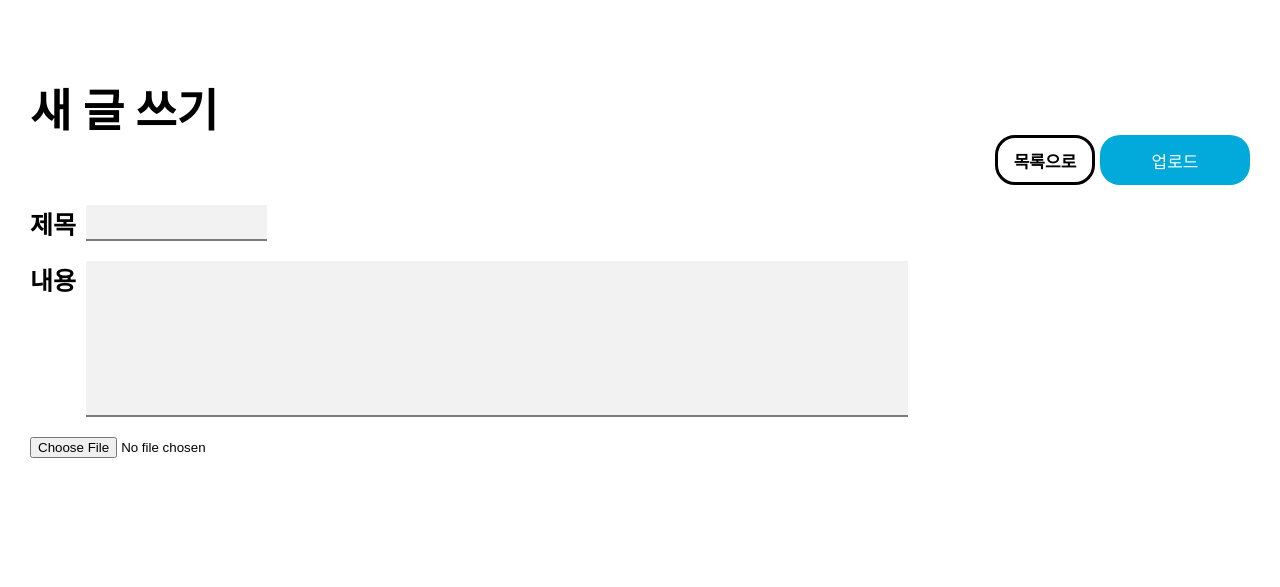
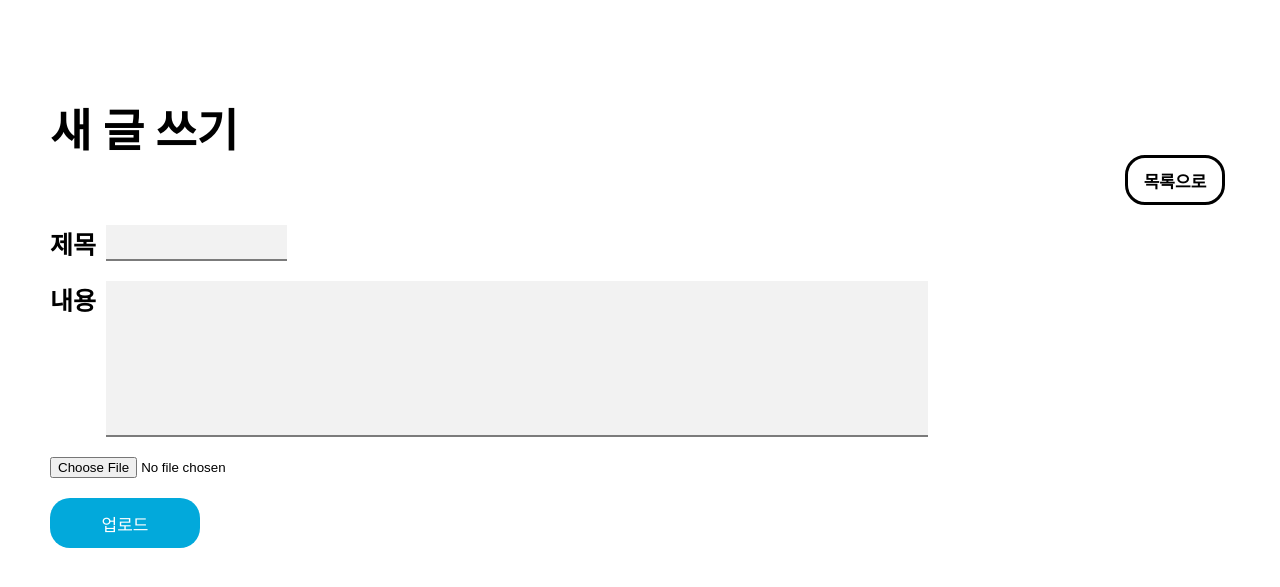
Before and after one commit to JangMinSol/web_crud, a Django app: page /blog/new_post/ in a window 1280 px wide. Shown: the top 587 px of the page. Run offline with Django 5.2, Linux system fonts and the light colour scheme.

Commit message:
Feature Enhancement, Design Modification 4

```diff
--- a/main/templates/main/blog.html
+++ b/main/templates/main/blog.html
@@ -3,7 +3,7 @@
         <title>Blog List</title>
     </head>
     <body>
-        <div style="margin:30px;">
+        <div style="margin:50px;">
             <div style="text-align: center">
                 <h1>❤️ 자유 게시판 ❤️</h1>
             </div>
@@ -18,7 +18,7 @@
             <!-- {와 %로 이루어진 구문 내부엔 파이썬이 사용됩니다 -->
             <div style="margin-top: 20px;">
                 <table>
-                    <h2>{{post.postname}}</h2>
+<!--                    <h2>{{post.postname}}</h2>-->
                     {% for list in postlist %}
                     <!-- 게시글 클릭시 세부페이지로 넘어갑니다-->
                     <div onclick="changeHref('{{ list.pk }}')" style="box-shadow: 0 0 10px rgba(0, 0, 0, 0.2); border-radius: 5px;  margin-top: 30px; height:70px; overflow: hidden;">
--- a/main/templates/main/new_post.html
+++ b/main/templates/main/new_post.html
@@ -4,13 +4,15 @@
     <meta charset="UTF-8">
     <title>글쓰기 페이지</title>
 </head>
-<body style="margin:30px;">
+<body style="margin:50px;">
+<!--    <div style="display: flex; flex-direction: column; align-items: center;">-->
+    <div>
         <div style="display: flex; justify-content: space-between;">
             <p style="font-size:45px; font-weight: bold;">새 글 쓰기</p>
             <div style="display: flex;  justify-content: space-between; align-items: flex-end;">
-            <button onclick="location.href='/blog/'" style="width: 100px; height: 50px; color: black; background-color: white; font-size:17px;
+                <button onclick="location.href='/blog/'" style="width: 100px; height:50px; color: black; background-color: white; font-size:17px;
                                                                 margin: 20px 5px 0 0; border-radius: 20px; border: 3px solid black; font-weight: bold;">목록으로</button>
-            <input type="submit" value="업로드" style="width:150px; height:50px; font-size:17px; color: white; background-color: #02A9DB; border: none; border-radius: 20px;">
+    <!--            <input method="POST" type="submit" value="업로드" style="width:150px; height:50px; font-size:17px; color: white; background-color: #02A9DB; border: none; border-radius: 20px;">-->
 
             </div>
         </div>
@@ -35,6 +37,8 @@
                                                                       outline: none;"></textarea>
             </div>
             <input type="file" name="mainphoto"><br>
+            <input type="submit" value="업로드" style="margin-top:20px; width:150px; height:50px; font-size:17px; color: white; background-color: #02A9DB; border: none; border-radius: 20px;">
         </form>
+    </div>
     </body>
 </html>
--- a/main/templates/main/posting.html
+++ b/main/templates/main/posting.html
@@ -2,7 +2,7 @@
     <head>
         <title>Posting!</title>
     </head>
-    <body style="margin:30px;">
+    <body style="margin:50px;">
         <div>
             <h2>{{post.postname}}</h2>
         </div>
--- a/main/views.py
+++ b/main/views.py
@@ -1,3 +1,4 @@
+from django.core.mail.backends import console
 from django.shortcuts import render, redirect
 # View에 Model(Post 게시글) 가져옴
 from .models import Post
@@ -22,6 +23,8 @@ def posting(request, pk):
 
 def new_post(request):
     if request.method == 'POST':
+        if request.POST['postname'] == '' or request.POST['contents'] == '':
+            return render(request, 'main/new_post.html')
         if request.POST['mainphoto']:
             new_article=Post.objects.create(
                 postname=request.POST['postname'],
```
Also changed, not shown: main/templates/main/remove_post.html (+5 -5 lines), db.sqlite3. Lines whose indentation alone changed are shown as unchanged.
